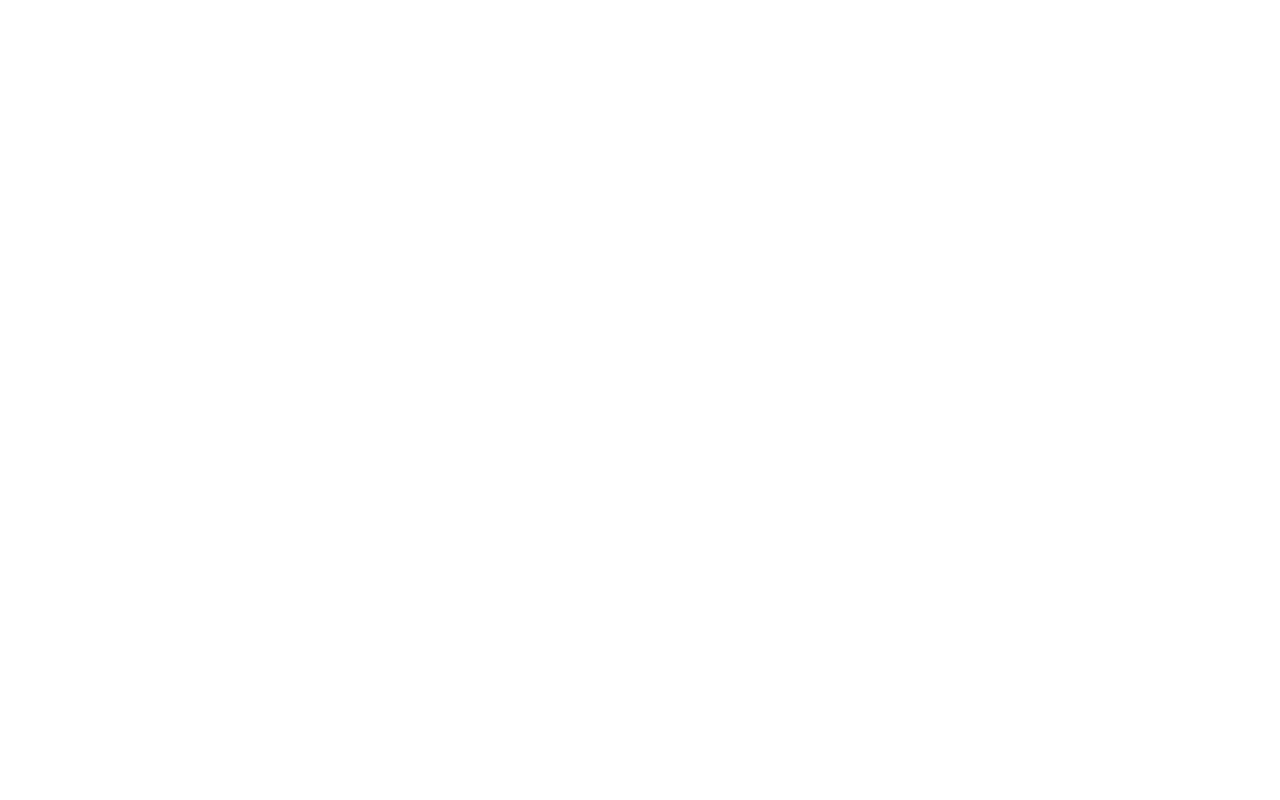
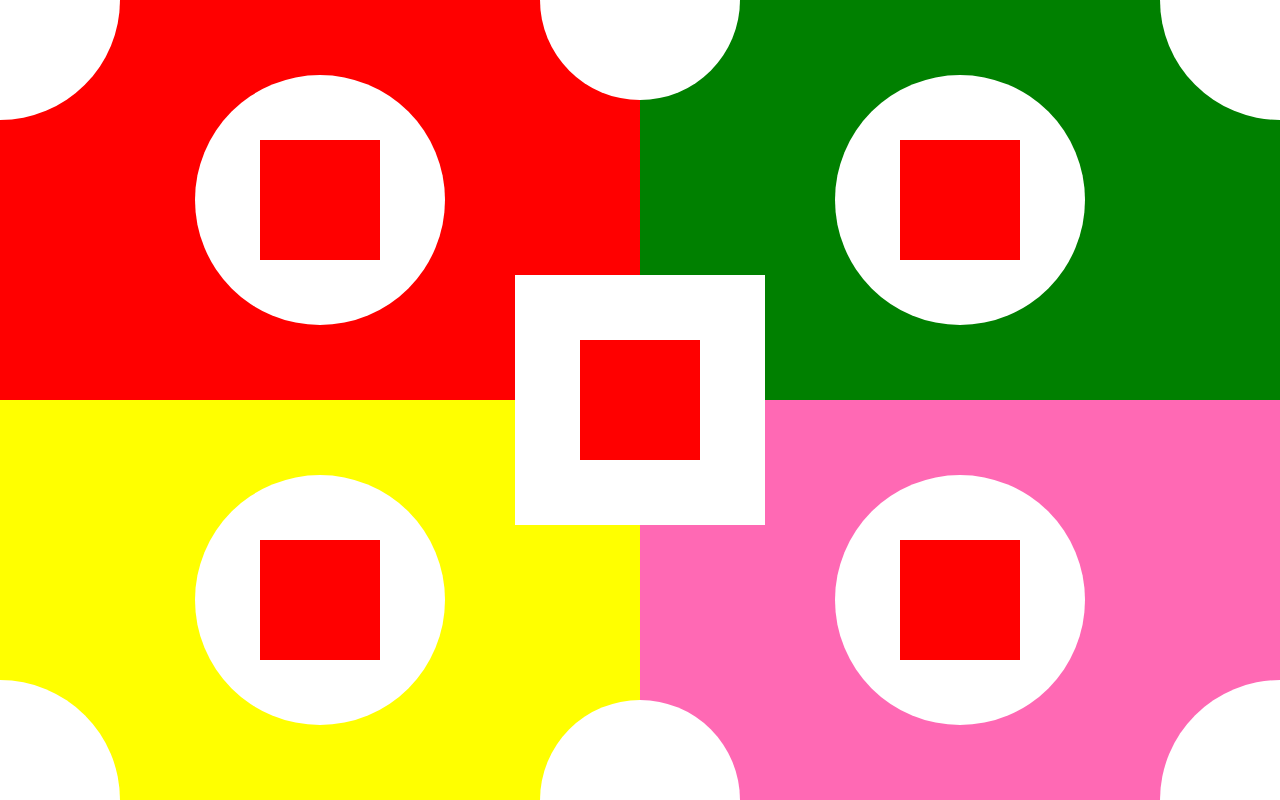
Before and after one commit to Shachiru/CSS-Positions-site, a plain HTML site: page pages/case-01.html in a window 1280 px wide. Drawn offline with Linux system fonts and the light colour scheme.

Commit message:
case-01-finished

```diff
--- /dev/null
+++ b/css/case-01.css
@@ -0,0 +1,145 @@
+body {
+  margin: 0;
+  border: 2px solid black;
+}
+#left-top-box {
+  background-color: red;
+  width: 50vw;
+  height: 50vh;
+  position: absolute;
+  left: 0;
+  top: 0;
+}
+#right-top-box {
+  background-color: green;
+  width: 50vw;
+  height: 50vh;
+  position: absolute;
+  right: 0;
+  top: 0;
+}
+#left-bottom-box {
+  background-color: yellow;
+  width: 50vw;
+  height: 50vh;
+  position: absolute;
+  left: 0;
+  bottom: 0;
+}
+#right-bottom-box {
+  background-color: hotpink;
+  width: 50vw;
+  height: 50vh;
+  position: absolute;
+  right: 0;
+  bottom: 0;
+}
+#left-top-circle {
+  background-color: white;
+  width: 120px;
+  height: 120px;
+  position: absolute;
+  left: 0;
+  top: 0;
+  border-bottom-right-radius: 100%;
+}
+#right-top-circle {
+  background-color: white;
+  width: 120px;
+  height: 120px;
+  position: absolute;
+  top: 0;
+  right: 0;
+  border-bottom-left-radius: 100%;
+}
+#left-bottom-circle {
+  background-color: white;
+  width: 120px;
+  height: 120px;
+  position: absolute;
+  bottom: 0;
+  left: 0;
+  border-top-right-radius: 100%;
+}
+#right-bottom-circle {
+  background-color: white;
+  width: 120px;
+  height: 120px;
+  position: absolute;
+  right: 0;
+  bottom: 0;
+  border-top-left-radius: 100%;
+}
+.box-circle {
+  background-color: white;
+  width: 250px;
+  height: 250px;
+  border-radius: 50%;
+  position: absolute;
+  left: 50%;
+  top: 50%;
+  transform: translate(-50%, -50%);
+}
+#center-box {
+  background-color: white;
+  width: 250px;
+  height: 250px;
+  position: absolute;
+  left: 50%;
+  top: 50%;
+  transform: translate(-50%, -50%);
+}
+#top-right-corner {
+  background-color: white;
+  width: 100px;
+  height: 100px;
+  position: absolute;
+  right: 0;
+  top: 0;
+  border-bottom-left-radius: 100%;
+}
+#top-left-corner {
+  background-color: white;
+  width: 100px;
+  height: 100px;
+  position: absolute;
+  top: 0;
+  left: 0;
+  border-bottom-right-radius: 100%;
+}
+#bottom-right-corner {
+  background-color: white;
+  width: 100px;
+  height: 100px;
+  position: absolute;
+  bottom: 0;
+  right: 0;
+  border-top-left-radius: 100%;
+}
+#bottom-left-corner {
+  background-color: white;
+  width: 100px;
+  height: 100px;
+  position: absolute;
+  bottom: 0;
+  left: 0;
+  border-top-right-radius: 100%;
+}
+.box-in-circle {
+  background-color: red;
+  height: 120px;
+  width: 120px;
+  position: absolute;
+  top: 50%;
+  left: 50%;
+  transform: translate(-50% , -50%);
+}
+#center-circle {
+  background-color: red;
+  width: 120px;
+  height: 120px;
+  position: absolute;
+  top: 50%;
+  left: 50%;
+  transform: translate(-50% , -50%);
+}
--- a/pages/case-01.html
+++ b/pages/case-01.html
@@ -0,0 +1,42 @@
+<!DOCTYPE html>
+<html lang="en">
+  <head>
+    <meta charset="UTF-8" />
+    <meta name="viewport" content="width=device-width, initial-scale=1.0" />
+    <title>Case 01</title>
+    <link rel="stylesheet" href="/css/case-01.css" />
+  </head>
+  <body>
+    <div id="left-top-box">
+      <div id="left-top-circle"></div>
+      <div id="top-right-corner"></div>
+      <div class="box-circle">
+        <div class="box-in-circle"></div>
+      </div>
+    </div>
+    <div id="right-top-box">
+      <div id="right-top-circle"></div>
+      <div id="top-left-corner"></div>
+      <div class="box-circle">
+        <div class="box-in-circle"></div>
+      </div>
+    </div>
+    <div id="left-bottom-box">
+      <div id="left-bottom-circle"></div>
+      <div id="bottom-right-corner"></div>
+      <div class="box-circle">
+        <div class="box-in-circle"></div>
+      </div>
+    </div>
+    <div id="right-bottom-box">
+      <div id="right-bottom-circle"></div>
+      <div id="bottom-left-corner"></div>
+      <div class="box-circle">
+        <div class="box-in-circle"></div>
+      </div>
+    </div>
+    <div id="center-box">
+      <div id="center-circle"></div>
+    </div>
+  </body>
+</html>
```
Also changed, not shown: index.html (+6 -6 lines).
